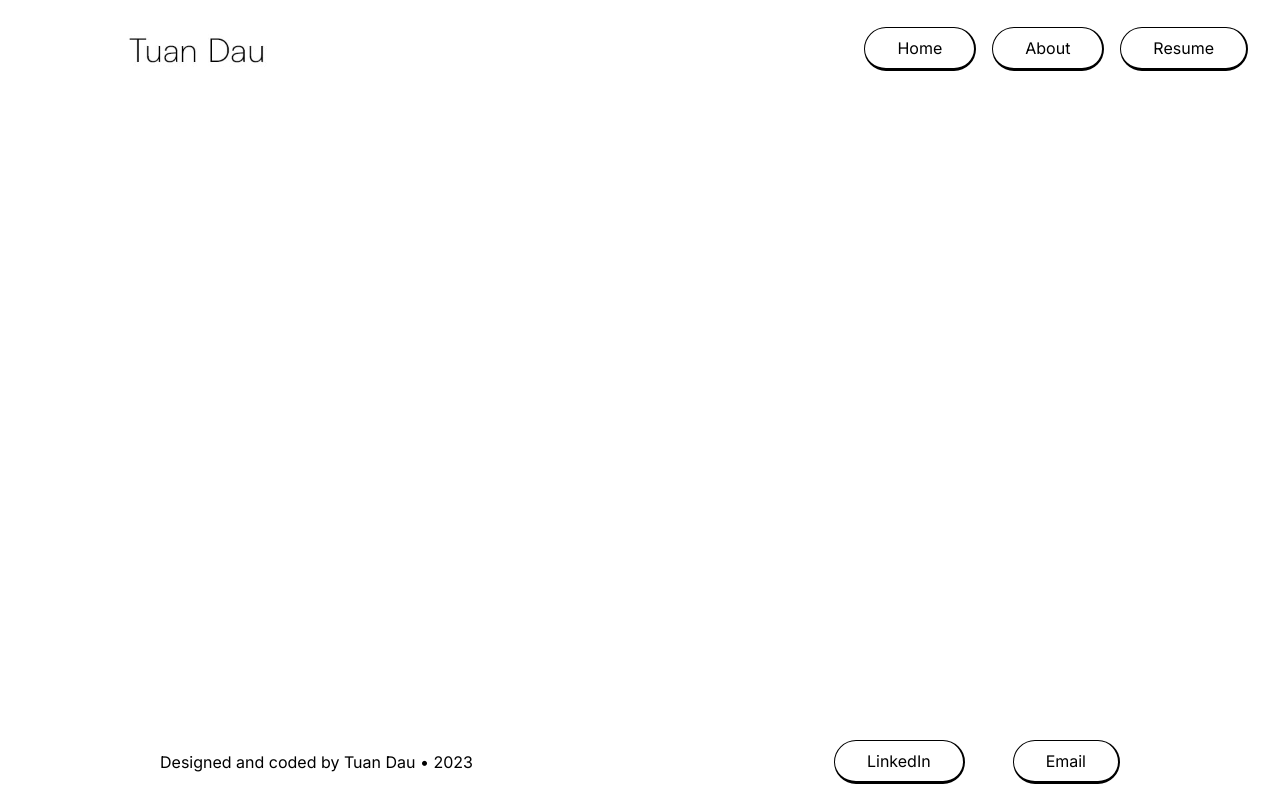
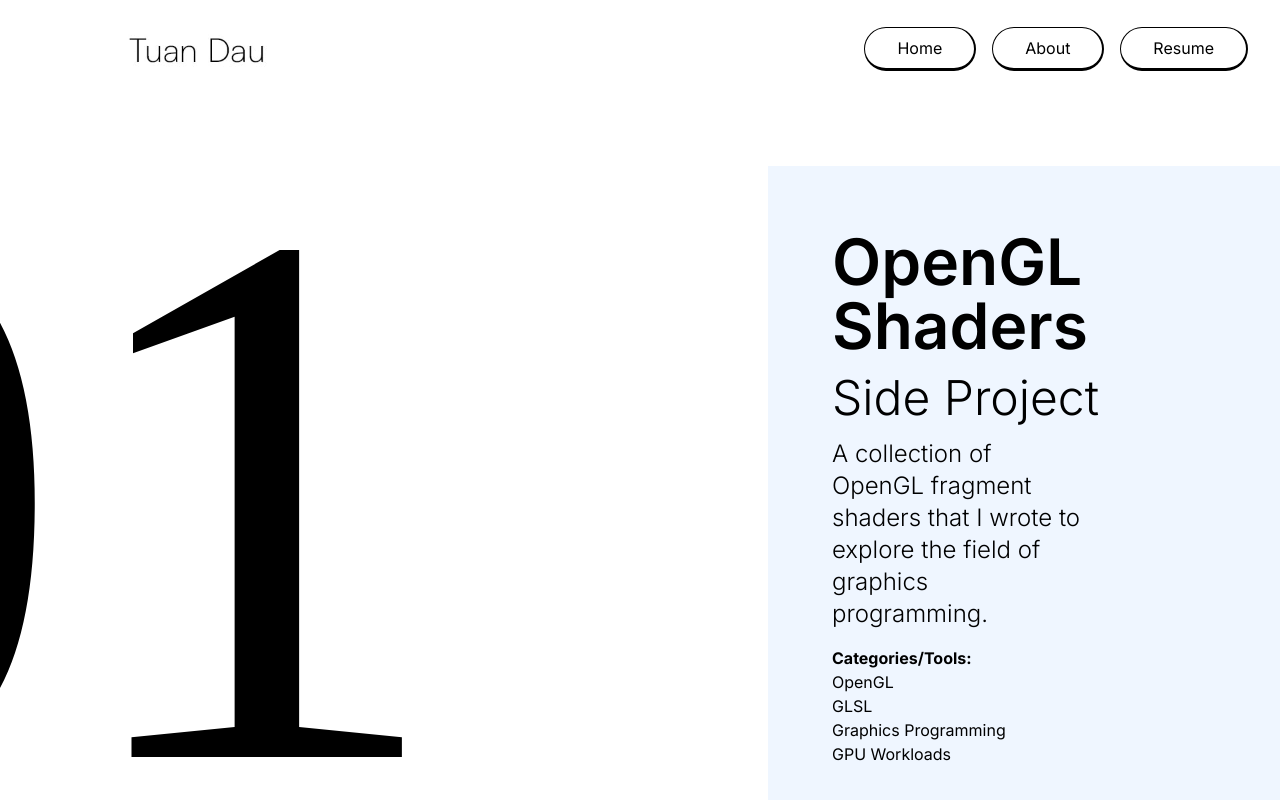
Before and after one commit to tuansydau/portfolio-website, a Next.js app: page /shaders in a window 1280 px wide. Shown: the top 800 px of the page. Built offline with nearby package versions, Linux system fonts and the light colour scheme; a web font is replaced by a local one.

Commit message:
add: intro project section

```diff
--- a/app/shaders/page.tsx
+++ b/app/shaders/page.tsx
@@ -8,6 +8,57 @@ export default function Shaders() {
   return (
     <div className="flex min-h-screen flex-col justify-between">
       <Navbar />
+
+      <div className="min-h-screen flex flex-col justify-center">
+        <div className="flex items-center">
+          <div
+            className="-ml-80"
+            style={{
+              fontFamily: 'zodiak, serif',
+              fontSize: '48rem',
+              lineHeight: '48rem',
+              fontWeight: 100
+            }}
+          >
+            01
+          </div>
+          <div className="flex flex-col bg-blue-50 ml-80 p-16">
+            <div
+              style={{ fontSize: '4rem', lineHeight: '4rem', fontWeight: 600 }}
+            >
+              OpenGL Shaders
+            </div>
+            <div
+              className="mt-4"
+              style={{ fontSize: '3rem', lineHeight: '3rem', fontWeight: 300 }}
+            >
+              Side Project
+            </div>
+            <div
+              className="mt-4 w-2/3"
+              style={{
+                fontSize: '1.5rem',
+                lineHeight: '2rem',
+                fontWeight: 300
+              }}
+            >
+              A collection of OpenGL fragment shaders that I wrote to explore
+              the field of graphics programming.
+            </div>
+            <div className="mt-4" />
+            <ul>
+              <li>
+                <b>Categories/Tools:</b>
+              </li>
+              <li>OpenGL</li>
+              <li>GLSL</li>
+              <li>Graphics Programming</li>
+              <li>GPU Workloads</li>
+            </ul>
+          </div>
+        </div>
+      </div>
+
       {/* Intro section */}
       {/* <div className="flex flex-col w-full h-full items-center text-xl">
         <div className="mt-16 px-72">
@@ -256,8 +307,8 @@ export default function Shaders() {
           </div>
         </div>
       </div> */}
-
-      <div className="mb-72" />
+      {/*
+      <div className="mb-72" /> */}
 
       <Footer />
     </div>
```
